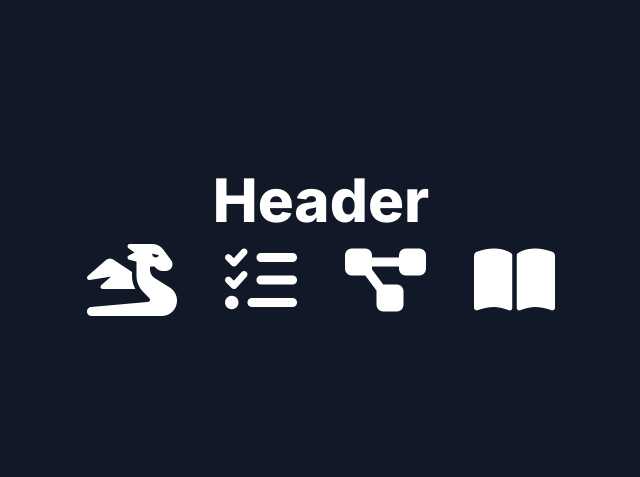
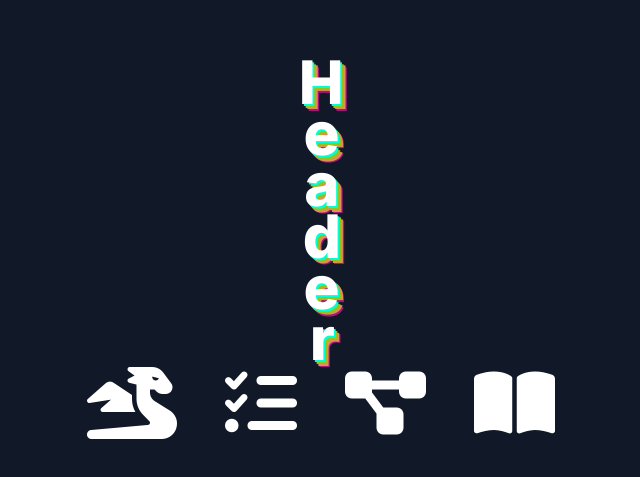
Before and after one commit to DragonSenses/nextjs-portfolio, a Next.js app: page / in a window 1280 px wide. Shown: the part 157-634 px from the top of the page, without its empty margins (319-959 px from the left). Built offline with nearby package versions, Linux system fonts and the light colour scheme.

Commit message:
Add Text Shadow

```diff
--- a/app/Header.js
+++ b/app/Header.js
@@ -4,7 +4,10 @@ export default function Header() {
   return (
     <header className='bg-gray-900 text-white min-h-screen flex sm:flex-col
       justify-center items-center select-none gap-3.5'>
-      <h1 className='text-6xl text-center font-extrabold'>Header</h1>
+      <h1 className='text-6xl text-center font-extrabold
+        [writing-mode:vertical-rl] [text-orientation:upright] [letter-spacing:-0.5ch]
+        [text-shadow:_0.03em_0.03em_0_rgb(0_255_213),_0.06em_0.06em_0_rgb(154_192_18),_0.09em_0.09em_0_rgb(226_143_87),_0.11em_0.11em_0_rgb(161_24_127)]
+        '>Header</h1>
       <nav className='flex flex-col sm:flex-row justify-center items-center
         text-6xl sm:text-7xl gap-12 '>
         <a href='#about-me' className=''>
```
Also changed, not shown: 1 other file (tests, documents, lock files or other folders).
